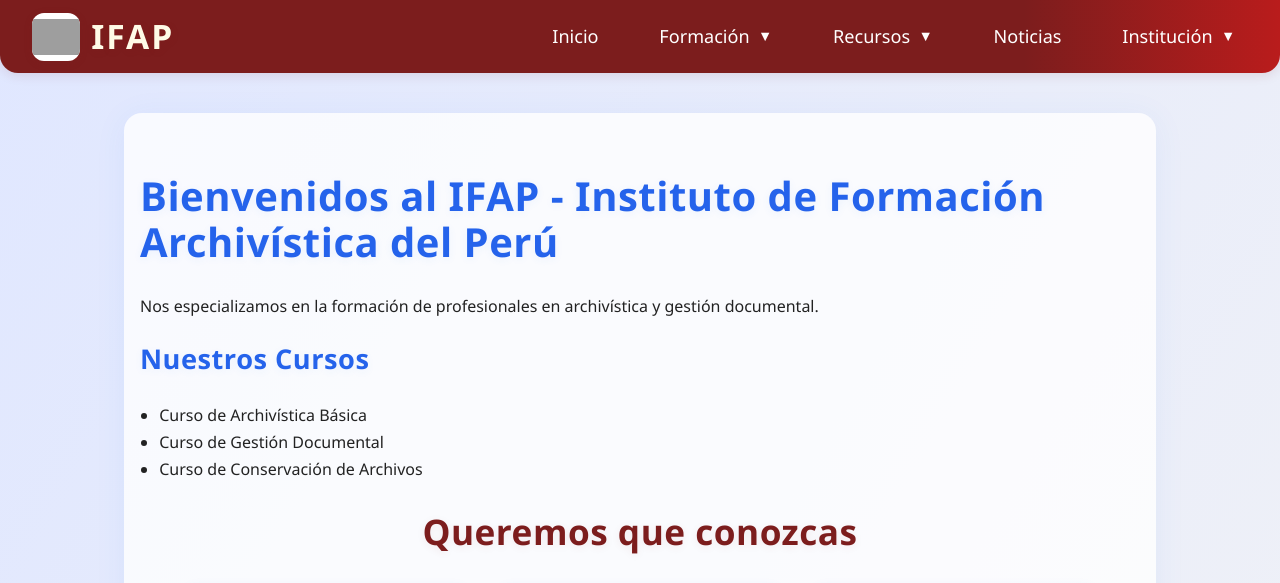
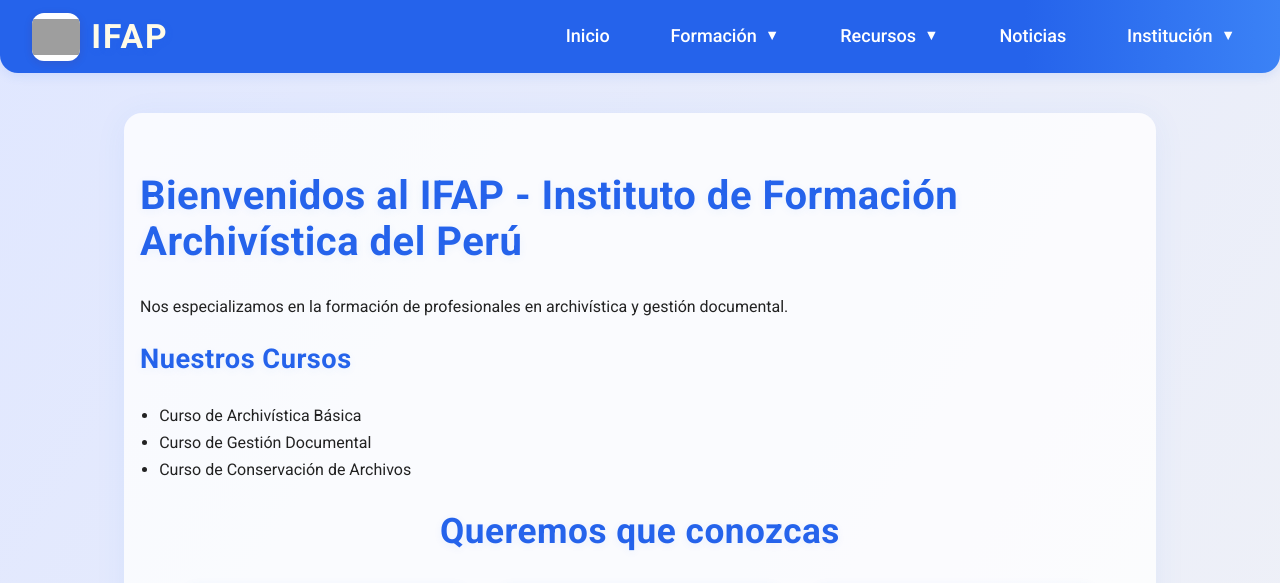
Before and after one commit to Piwi127/PAGINA-WEB-Y-AULA-VIRTUAL-IFAP, a plain HTML site: page ifap/index.html in a window 1280 px wide. Shown: the top 583 px of the page. Drawn offline with Linux system fonts and the light colour scheme; grey boxes are pictures that could not be loaded.

Commit message:
Actualizar estilos de la sección de menú y fuentes para mejorar la apariencia visual.

```diff
--- a/ifap/index.html
+++ b/ifap/index.html
@@ -5,6 +5,7 @@
     <meta name="viewport" content="width=device-width, initial-scale=1.0">
     <title>IFAP - Instituto de Formación Archivística del Perú</title>
     <link rel="stylesheet" href="styles.css">
+    <link href="https://fonts.googleapis.com/css2?family=Roboto:wght@300;400;500;700&display=swap" rel="stylesheet">
 </head>
 <body>
     <header class="menu-superior">
--- a/ifap/styles.css
+++ b/ifap/styles.css
@@ -134,9 +134,9 @@ ul {
 }
 .menu-superior {
     width: 100%;
-    background: linear-gradient(90deg, #7c1d1d 80%, #b91c1c 100%);
+    background: linear-gradient(90deg, #2563eb 80%, #3b82f6 100%);
     color: #fff;
-    box-shadow: 0 2px 12px rgba(124,29,29,0.13);
+    box-shadow: 0 2px 12px rgba(37,99,235,0.13);
     position: relative;
     z-index: 100;
     border-bottom-left-radius: 18px;
@@ -168,8 +168,8 @@ ul {
     font-weight: 900;
     letter-spacing: 2px;
     color: #fffbe7;
-    font-family: 'Segoe UI', 'Roboto', Arial, sans-serif;
-    text-shadow: 1px 2px 8px rgba(124,29,29,0.10);
+    font-family: 'Roboto', sans-serif;
+    text-shadow: 1px 2px 8px rgba(37,99,235,0.10);
 }
 .menu-navegacion {
     display: flex;
@@ -196,7 +196,7 @@ ul {
 }
 .menu-navegacion > li > a:hover, .menu-navegacion > li.active > a {
     background: #fff;
-    color: #7c1d1d;
+    color: #2563eb;
 }
 .flecha {
     font-size: 0.8em;
@@ -210,7 +210,7 @@ ul {
     background: #fff;
     color: #222;
     min-width: 220px;
-    box-shadow: 0 6px 24px rgba(124,29,29,0.13);
+    box-shadow: 0 6px 24px rgba(37,99,235,0.13);
     border-radius: 0 0 12px 12px;
     padding: 1.2rem 2rem 1.2rem 1.5rem;
     z-index: 10;
@@ -230,14 +230,14 @@ ul {
     margin-bottom: 0.5em;
 }
 .submenu-desplegable ul li a {
-    color: #7c1d1d;
+    color: #2563eb;
     text-decoration: none;
     font-size: 1.05rem;
     font-weight: 500;
     transition: color 0.2s;
 }
 .submenu-desplegable ul li a:hover {
-    color: #b91c1c;
+    color: #3b82f6;
     text-decoration: underline;
 }
 @media (max-width: 900px) {
@@ -257,7 +257,7 @@ ul {
 }
 
 body {
-    font-family: 'Segoe UI', 'Roboto', Arial, sans-serif;
+    font-family: 'Roboto', sans-serif;
     line-height: 1.7;
     margin: 0;
     padding: 0;
@@ -309,7 +309,7 @@ main {
 }
 
 h1, h2, h3 {
-    font-family: 'Segoe UI', 'Roboto', Arial, sans-serif;
+    font-family: 'Roboto', sans-serif;
     color: #2563eb;
     margin-top: 0.5em;
     margin-bottom: 0.5em;
@@ -434,11 +434,11 @@ ul {
 .carrusel-titulo {
     font-size: 2.2rem;
     font-weight: 800;
-    color: #7c1d1d;
+    color: #2563eb;
     margin-bottom: 1.5rem;
     text-align: center;
     letter-spacing: 0.5px;
-    text-shadow: 0 2px 8px rgba(124,29,29,0.07);
+    text-shadow: 0 2px 8px rgba(37,99,235,0.07);
 }
 .carrusel-ver-todo {
     margin-top: 0.5rem;
```
